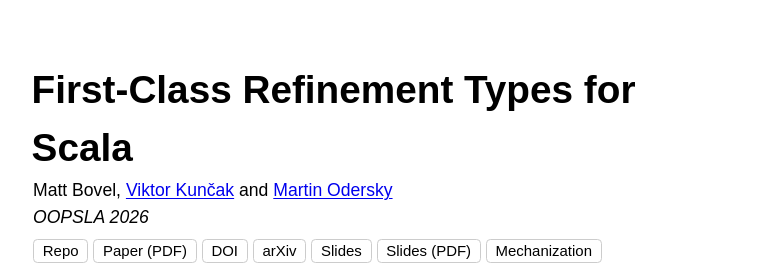
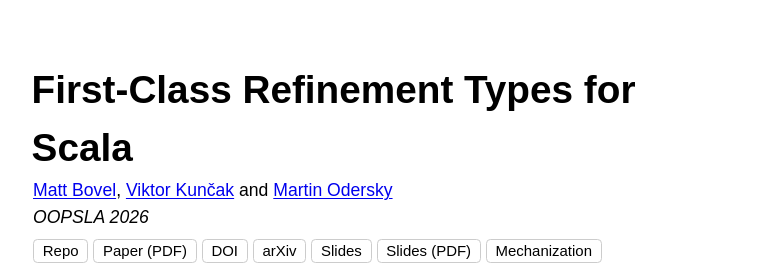
Before and after one commit to mbovel/first-class-refinement-types-in-scala, a plain HTML site: page website/index.html in a window 1280 px wide. Shown: the top 267 px of the page, without its empty margins (255-1019 px from the left). Drawn offline with Linux system fonts and the light colour scheme; a web font is replaced by a local one.

Commit message:
Add link to root

```diff
--- a/website/index.html
+++ b/website/index.html
@@ -23,7 +23,7 @@
     <h1>First-Class Refinement Types for Scala</h1>
 
     <p class="job">
-      Matt Bovel,
+      <a href="https://matt.bovel.net/">Matt Bovel</a>,
       <a href="https://lara.epfl.ch/~kuncak/">Viktor Kunčak</a> and
       <a href="https://chara.epfl.ch/~odersky/">Martin Odersky</a>
     </p>
```
